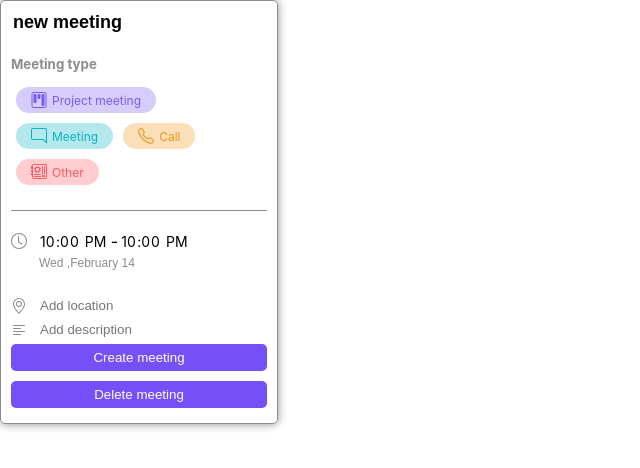
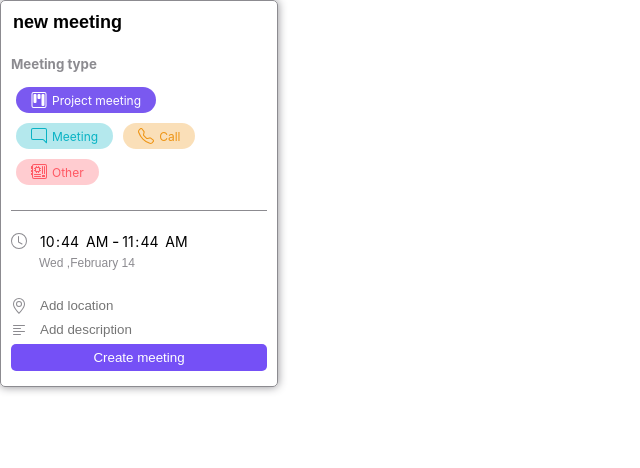
Before and after one commit to YroslavOne/meeting-calendar, a React (Create React App) app in the folder my-app/: page / in a window 1280 px wide. Shown: the top 468 px of the page, without its empty margins (0-640 px from the left). Built offline with nearby package versions, Linux system fonts and the light colour scheme.

Commit message:
22.39 28.02.2024

```diff
--- a/my-app/src/components/Context.js
+++ b/my-app/src/components/Context.js
@@ -1,47 +1,85 @@
-import React, { useState } from "react";
-import { ChatRight, Kanban, Motherboard, Telephone } from "react-bootstrap-icons";
+import React, { useState, useEffect } from 'react';
+import { v4 as uuidv4 } from 'uuid';
+
+import {
+  ChatRight,
+  Kanban,
+  Motherboard,
+  Telephone,
+} from 'react-bootstrap-icons';
 
 export const Context = React.createContext({
-  selectedFirst: "X",
-  setSelectedFirst: () => {},
+  meetings: '',
+  setMeetings: () => {},
 });
 
 export const ContextProvider = ({ children }) => {
   const meetingItems = [
     {
-      icon: <Kanban/>,
-      name: "Project meeting",
-      background: "122, 89, 240, 0.3",
-      color: "122, 89, 240, 1",
+      icon: <Kanban />,
+      name: 'Project meeting',
+      background: '122, 89, 240, 0.3',
+      color: '122, 89, 240, 1',
     },
     {
-      icon: <ChatRight/>,
-      name: "Meeting",
-      background: "9, 179, 196, 0.3",
-      color: "9, 179, 196, 1",
+      icon: <ChatRight />,
+      name: 'Meeting',
+      background: '9, 179, 196, 0.3',
+      color: '9, 179, 196, 1',
     },
     {
-      icon: <Telephone/>,
-      name: "Call",
-      background: "238, 149, 21, 0.3",
-      color: "238, 149, 21, 1",
+      icon: <Telephone />,
+      name: 'Call',
+      background: '238, 149, 21, 0.3',
+      color: '238, 149, 21, 1',
     },
     {
-      icon: <Motherboard/>,
-      name: "Other",
-      background: "255, 88, 99, 0.3",
-      color: "255, 88, 99, 1",
+      icon: <Motherboard />,
+      name: 'Other',
+      background: '255, 88, 99, 0.3',
+      color: '255, 88, 99, 1',
     },
   ];
 
-  const [selectedFirst, setSelectedFirst] = useState("X");
+  const meetingStart = [
+    {
+      name: 'Test Meeting',
+      typeMeeting: {
+        background: '122, 89, 240, 0.3',
+        color: '122, 89, 240, 1',
+        name: 'Project meeting',
+      },
+      Date: [
+        new Date().getFullYear(),
+        new Date().getMonth(),
+        new Date().getDate(),
+      ],
+      timeStart: [new Date().getHours(), new Date().getMinutes()],
+      timeEnd: [new Date().getHours() + 1, new Date().getMinutes()],
+      location: 'Here',
+      description: 'you need to study the program',
+      key: uuidv4(),
+    },
+  ];
+
+  if (!localStorage?.MeetingItem) {
+    localStorage.MeetingItem = JSON.stringify(meetingStart);
+  }
+
+  const [meetings, setMeetings] = useState(
+    JSON.parse(localStorage.MeetingItem)
+  );
+
+  useEffect(() => {
+    localStorage.MeetingItem = JSON.stringify(meetings);
+  }, [meetings]);
 
   return (
     <Context.Provider
       value={{
-        selectedFirst,
-        setSelectedFirst,
-        meetingItems
+        meetings,
+        setMeetings,
+        meetingItems,
       }}
     >
       {children}
--- a/my-app/src/components/appComponents/mainComponents/CreateTask/CreateMeeting.js
+++ b/my-app/src/components/appComponents/mainComponents/CreateTask/CreateMeeting.js
@@ -1,23 +1,64 @@
-import { Clock, GeoAlt, TextLeft } from "react-bootstrap-icons";
-import MeetingType from "./TaskItems/MeetingType";
-import SelectDate from "./TaskItems/SelectDate";
-import SelectTime from "./TaskItems/SelectTime";
-import { useState } from "react";
-import "./CreateMeeting.css";
+import { Clock, GeoAlt, TextLeft } from 'react-bootstrap-icons';
+import MeetingType from './TaskItems/MeetingType';
+import SelectDate from './TaskItems/SelectDate';
+import SelectTime from './TaskItems/SelectTime';
+import { useContext, useState } from 'react';
+import './CreateMeeting.css';
+import { Context } from '../../../Context';
+import { v4 as uuidv4 } from 'uuid';
 
 function CreateMeeting() {
-  const [nameMeeting, setNameMeeting] = useState("new meeting");
-  const [meetingType, setMeetingType] = useState("");
-  const [selectedDate, setSelectedDate] = useState("");
-  const [selectedTimeStart, setSelectedTimeStart] = useState("");
-  const [selectedTimeEnd, setSelectedTimeEnd] = useState("");
-  console.log(
-    nameMeeting,
-    meetingType,
-    selectedDate,
-    selectedTimeStart,
-    selectedTimeEnd
+  const { meetings, setMeetings } = useContext(Context);
+  const [nameMeeting, setNameMeeting] = useState('new meeting');
+  const [meetingType, setMeetingType] = useState({
+    background: '122, 89, 240, 0.3',
+    color: '122, 89, 240, 1',
+    name: 'Project meeting',
+  });
+  const [selectedDate, setSelectedDate] = useState(new Date());
+  const [selectedTimeStart, setSelectedTimeStart] = useState(
+    new Date().getHours() + ':' + new Date().getMinutes()
   );
+  const [selectedTimeEnd, setSelectedTimeEnd] = useState(
+    new Date().getHours() + 1 + ':' + new Date().getMinutes()
+  );
+  const [addLocation, setAddLocation] = useState('');
+  const [addDescription, setAddDescription] = useState('');
+  const [newMeeting, setNewMeeting] = useState(false);
+
+  console.log(meetingType);
+  function saveOrCreateMeeting(value) {
+    if (value === 'Create meeting') {
+      console.log('Create meeting');
+      setMeetings(addMeeting());
+    } else {
+    }
+  }
+
+  function addMeeting() {
+    const meetingList = [...meetings];
+    meetingList.push({
+      name: nameMeeting,
+      typeMeeting: meetingType,
+      Date: [
+        selectedDate.getFullYear(),
+        selectedDate.getMonth(),
+        selectedDate.getDate(),
+      ],
+      timeStart: [
+        Number(selectedTimeStart[0] + selectedTimeStart[1]),
+        Number(selectedTimeStart[3] + selectedTimeStart[4]),
+      ],
+      timeEnd: [
+        Number(selectedTimeEnd[0] + selectedTimeEnd[1]),
+        Number(selectedTimeEnd[3] + selectedTimeEnd[4]),
+      ],
+      location: addLocation,
+      description: addDescription,
+      key: uuidv4(),
+    });
+    return meetingList;
+  }
 
   return (
     <div className="create-meeting">
@@ -27,31 +68,54 @@ function CreateMeeting() {
         onChange={(e) => setNameMeeting(e.target.value)}
         placeholder="name task"
       ></input>
-      <MeetingType setMeetingType={setMeetingType} />
+      <MeetingType meetingType={meetingType} setMeetingType={setMeetingType} />
       <div className="line"></div>
       <div className="create-meeting-data-and-time">
         <Clock className="icon-create-meeting" />
         <div>
           <div className="create-meeting-time">
-            <SelectTime setSelectedTime={setSelectedTimeStart} />
-            - <SelectTime setSelectedTime={setSelectedTimeEnd} />
+            <SelectTime
+              selectedTime={selectedTimeStart}
+              setSelectedTime={setSelectedTimeStart}
+            />
+            -{' '}
+            <SelectTime
+              selectedTime={selectedTimeEnd}
+              setSelectedTime={setSelectedTimeEnd}
+            />
           </div>
-          <SelectDate setSelectedDate={setSelectedDate} />
+          <SelectDate
+            selectedDate={selectedDate}
+            setSelectedDate={setSelectedDate}
+          />
         </div>
       </div>
 
       <div className="create-meeting-location">
         <GeoAlt className="icon-create-meeting" />
-        <input placeholder="Add location"></input>
+        <input
+          value={addLocation}
+          onChange={(e) => setAddLocation(e.target.value)}
+          placeholder="Add location"
+        ></input>
       </div>
       <div className="create-meeting-description">
         <TextLeft className="icon-create-meeting" />
-        <input placeholder="Add description"></input>
+        <input
+          value={addDescription}
+          onChange={(e) => setAddDescription(e.target.value)}
+          placeholder="Add description"
+        ></input>
       </div>
       <div className="create-meeting-button">
-        <button >Create meeting</button>
+        <button
+          onClick={(e) => saveOrCreateMeeting(e.target.value)}
+          value={newMeeting ? 'Save meeting' : 'Create meeting'}
+        >
+          {newMeeting ? 'Save meeting' : 'Create meeting'}
+        </button>
 
-      <button >Delete meeting</button>
+        {newMeeting && <button>Delete meeting</button>}
       </div>
     </div>
   );
--- a/my-app/src/components/appComponents/mainComponents/CreateTask/TaskItems/MeetingType.js
+++ b/my-app/src/components/appComponents/mainComponents/CreateTask/TaskItems/MeetingType.js
@@ -1,18 +1,43 @@
 import { useContext, useState } from 'react';
 import { Context } from '../../../../Context';
-import "./MeetingType.css"
+import './MeetingType.css';
 // import { ChatRight, Kanban, Motherboard, Telephone } from "react-bootstrap-icons";
 
 function MeetingType(props) {
   const { meetingItems } = useContext(Context);
-  const [meetingType, setMeetingType]= useState("")
-props.setMeetingType(meetingType)
+  // const [meetingType, setMeetingType] = useState(props.meetingType);
+  function updateMeetingType(allValuesTypeMeeting) {
+    let temporaryStorageForType = {
+      background: allValuesTypeMeeting.background,
+      color: allValuesTypeMeeting.color,
+      name: allValuesTypeMeeting.name,
+    };
+    props.setMeetingType(temporaryStorageForType);
+  }
+
+  // props.setMeetingType(meetingType);
+
+  // console.log(meetingType.name);
   return (
-    <div className='meeting-type'>
-      <h5 className='meeting-type-title'>Meeting type</h5>
-      <ul className='meeting-type-items'>
+    <div className="meeting-type">
+      <h5 className="meeting-type-title">Meeting type</h5>
+      <ul className="meeting-type-items">
         {meetingItems.map((nameMeeting) => (
-          <li className='meeting-type-item' onClick={(e)=>setMeetingType(nameMeeting)} style={{color: "rgba("+nameMeeting.color+")", background: "rgba("+nameMeeting.background+")"}}>
+          <li
+            className="meeting-type-item"
+            onClick={(e) => updateMeetingType(nameMeeting)}
+            style={
+              props.meetingType.name === nameMeeting.name
+                ? {
+                    color: 'white',
+                    background: 'rgba(' + nameMeeting.color + ')',
+                  }
+                : {
+                    color: 'rgba(' + nameMeeting.color + ')',
+                    background: 'rgba(' + nameMeeting.background + ')',
+                  }
+            }
+          >
             {nameMeeting.icon}
             <p>{nameMeeting.name}</p>
           </li>
--- a/my-app/src/components/appComponents/mainComponents/CreateTask/TaskItems/SelectDate.js
+++ b/my-app/src/components/appComponents/mainComponents/CreateTask/TaskItems/SelectDate.js
@@ -1,18 +1,22 @@
-import React, { useState } from "react";
-import DatePicker from "react-datepicker";
-import "./SelectDate.css"
+import React, { useState } from 'react';
+import DatePicker from 'react-datepicker';
+import './SelectDate.css';
 
-import "react-datepicker/dist/react-datepicker.css";
+import 'react-datepicker/dist/react-datepicker.css';
 
 // CSS Modules, react-datepicker-cssmodules.css
 // import 'react-datepicker/dist/react-datepicker-cssmodules.css';
 
 function SelectDate(props) {
-  const [startDate, setStartDate] = useState(new Date());
+  const [startDate, setStartDate] = useState(props.selectedDate);
   props.setSelectedDate(startDate);
 
   return (
-    <DatePicker selected={startDate} onChange={(date) => setStartDate(date)} dateFormat="E ,MMMM d" />
+    <DatePicker
+      selected={startDate}
+      onChange={(date) => setStartDate(date)}
+      dateFormat="E ,MMMM d"
+    />
   );
 }
 export default SelectDate;
--- a/my-app/src/components/appComponents/mainComponents/CreateTask/TaskItems/SelectTime.js
+++ b/my-app/src/components/appComponents/mainComponents/CreateTask/TaskItems/SelectTime.js
@@ -1,14 +1,12 @@
 import { useState } from 'react';
 import TimePicker from 'react-time-picker';
 import 'react-time-picker/dist/TimePicker.css';
-import "./SelectTime.css"
+import './SelectTime.css';
 // import 'react-clock/dist/Clock.css';
 
 function SelectTime(props) {
-  const [value, onChange] = useState('22:00');
-props.setSelectedTime(value)
-  return (
-      <TimePicker onChange={onChange} value={value} locale='en-us'/>
-  );
+  const [value, onChange] = useState(props.selectedTime);
+  props.setSelectedTime(value);
+  return <TimePicker onChange={onChange} value={value} locale="en-us" />;
 }
 export default SelectTime;
```
